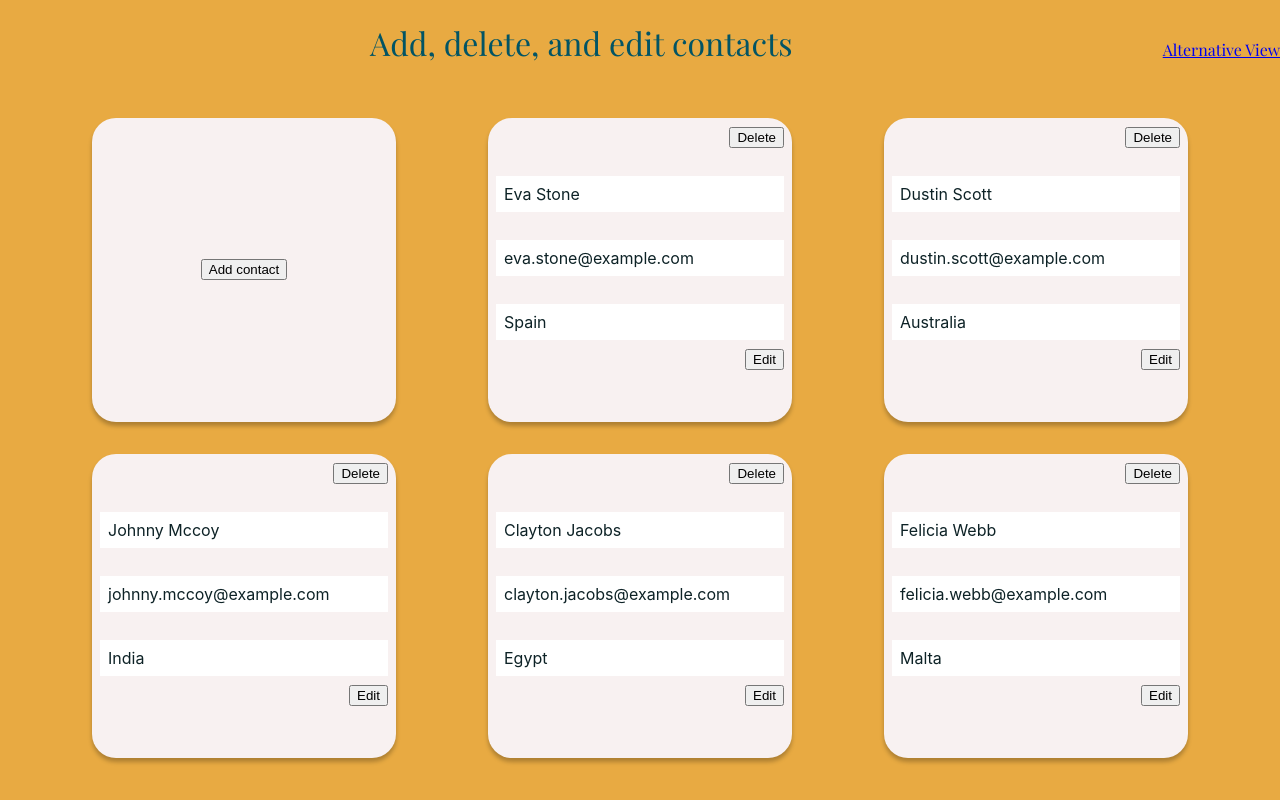
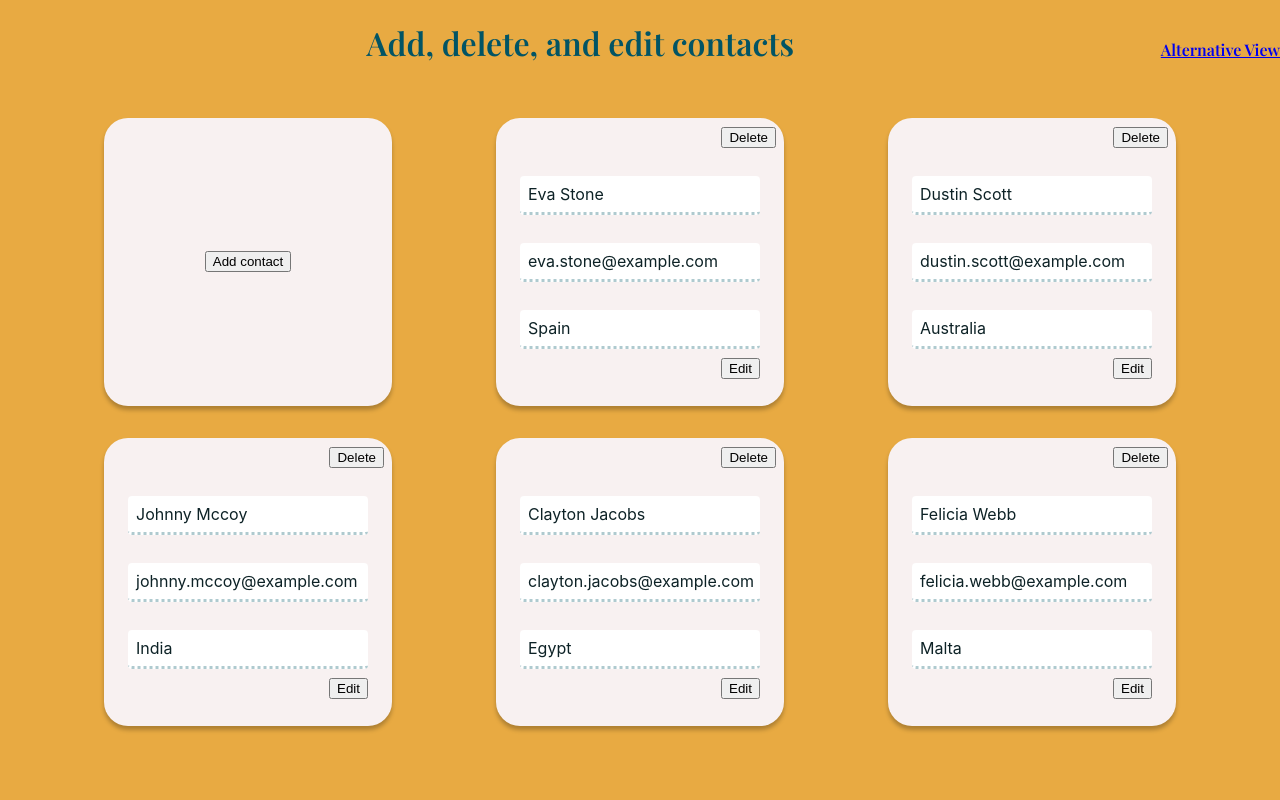
Before and after one commit to Gina-K/address-book, a React (Vite) app: page / in a window 1280 px wide. Built offline with nearby package versions, Linux system fonts and the light colour scheme.

Commit message:
style forms

```diff
--- a/index.html
+++ b/index.html
@@ -5,7 +5,7 @@
     <link rel="icon" type="image/svg+xml" href="/vite.svg" />
     <link rel="preconnect" href="https://fonts.googleapis.com">
     <link rel="preconnect" href="https://fonts.gstatic.com" crossorigin>
-    <link href="https://fonts.googleapis.com/css2?family=Playfair+Display&family=Raleway&display=swap" rel="stylesheet">
+    <link href="https://fonts.googleapis.com/css2?family=Playfair+Display:wght@400;600&family=Raleway&display=swap" rel="stylesheet">
     <meta name="viewport" content="width=device-width, initial-scale=1.0" />
     <title>Address Book</title>
   </head>
--- a/src/components/ContactCardsContainer/ContactCardForm.tsx
+++ b/src/components/ContactCardsContainer/ContactCardForm.tsx
@@ -71,7 +71,7 @@ export const ContactCardForm = ({
                           isRequired={true}
                           onChange={onChange}
                           pattern={EMAIL_REGEX}
-                          placeholder="Email"
+                          placeholder="example-of@mail.com"
       >
         Email
       </ValidatedTextInput>
--- a/src/styles/App.css
+++ b/src/styles/App.css
@@ -10,6 +10,7 @@
   justify-content: space-between;
   align-items: baseline;
   font-family: 'Playfair Display', serif;
+  font-weight: 600;
 }
 
 .page-title {
--- a/src/styles/Common/Input.css
+++ b/src/styles/Common/Input.css
@@ -8,7 +8,7 @@
   display: inline-block;
   margin: .25rem 0;
   font-size: 0.75rem;
-  color: dimgray;
+  color: var(--text-color);
 }
 
 .input__input {
@@ -25,14 +25,22 @@
   font-size: 16px;
   color: black;
 
-  border: 1px solid dimgray;
+  border: 1px solid var(--light-accent-color);
   border-radius: 0.25rem;
   outline: 0;
 }
 
-.input__placeholder {
-  font-size: 1rem;
-  color: gray;
+.input__input:focus {
+  border: 1px solid var(--accent-color);
+}
+
+.input__input:invalid {
+  border: 1px solid var(--danger-color);
+}
+
+.input__input::placeholder {
+  font-weight: 300;
+  font-style: italic;
 }
 
 .input__required {
--- a/src/styles/ContactCardsContainer/ContactCardForm.css
+++ b/src/styles/ContactCardsContainer/ContactCardForm.css
@@ -1,7 +1,9 @@
 .card-item__form {
+  box-sizing: border-box;
   display: flex;
   flex-direction: column;
   width: 100%;
+  padding: 0 1rem;
 }
 
 .form__name-container {
--- a/src/styles/ContactCardsContainer/ContactCardStatic.css
+++ b/src/styles/ContactCardsContainer/ContactCardStatic.css
@@ -1,7 +1,9 @@
 .card-item__static {
+  box-sizing: border-box;
   display: flex;
   flex-direction: column;
   width: 100%;
+  padding: 0 1rem;
 }
 
 .static__row {
@@ -10,4 +12,6 @@
   margin: 1.75rem 0 .5rem 0;
   padding: 0.5rem;
   background-color: white;
+  border-radius: 0.25rem;
+  border-bottom: dotted var(--light-accent-color);
 }
--- a/src/styles/ContactCardsContainer/ContactCardsContainer.css
+++ b/src/styles/ContactCardsContainer/ContactCardsContainer.css
@@ -7,6 +7,7 @@
 }
 
 .card-item {
+  box-sizing: border-box;
   width: 18rem;
   height: 22rem;
   margin: 1rem;
```
